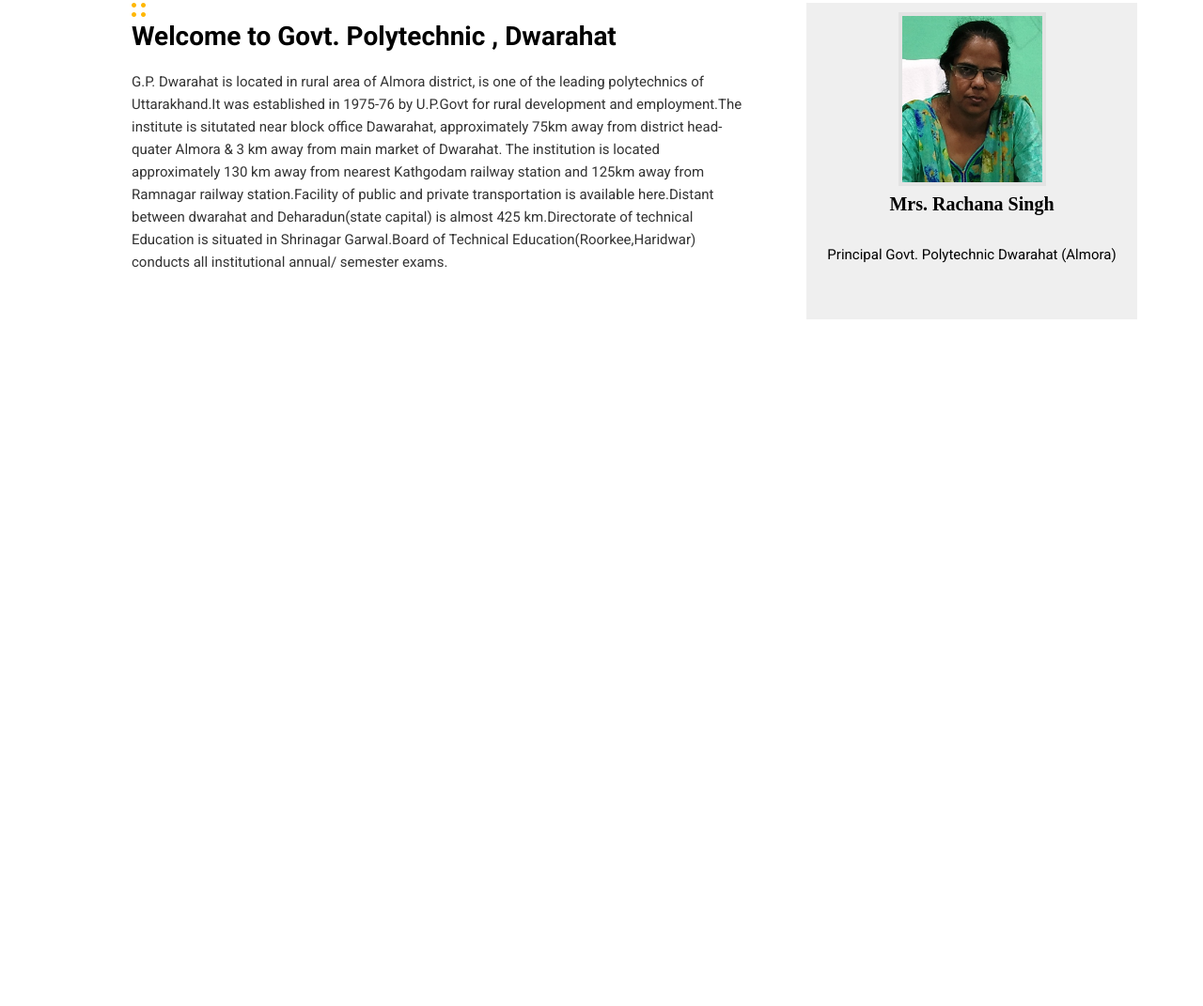
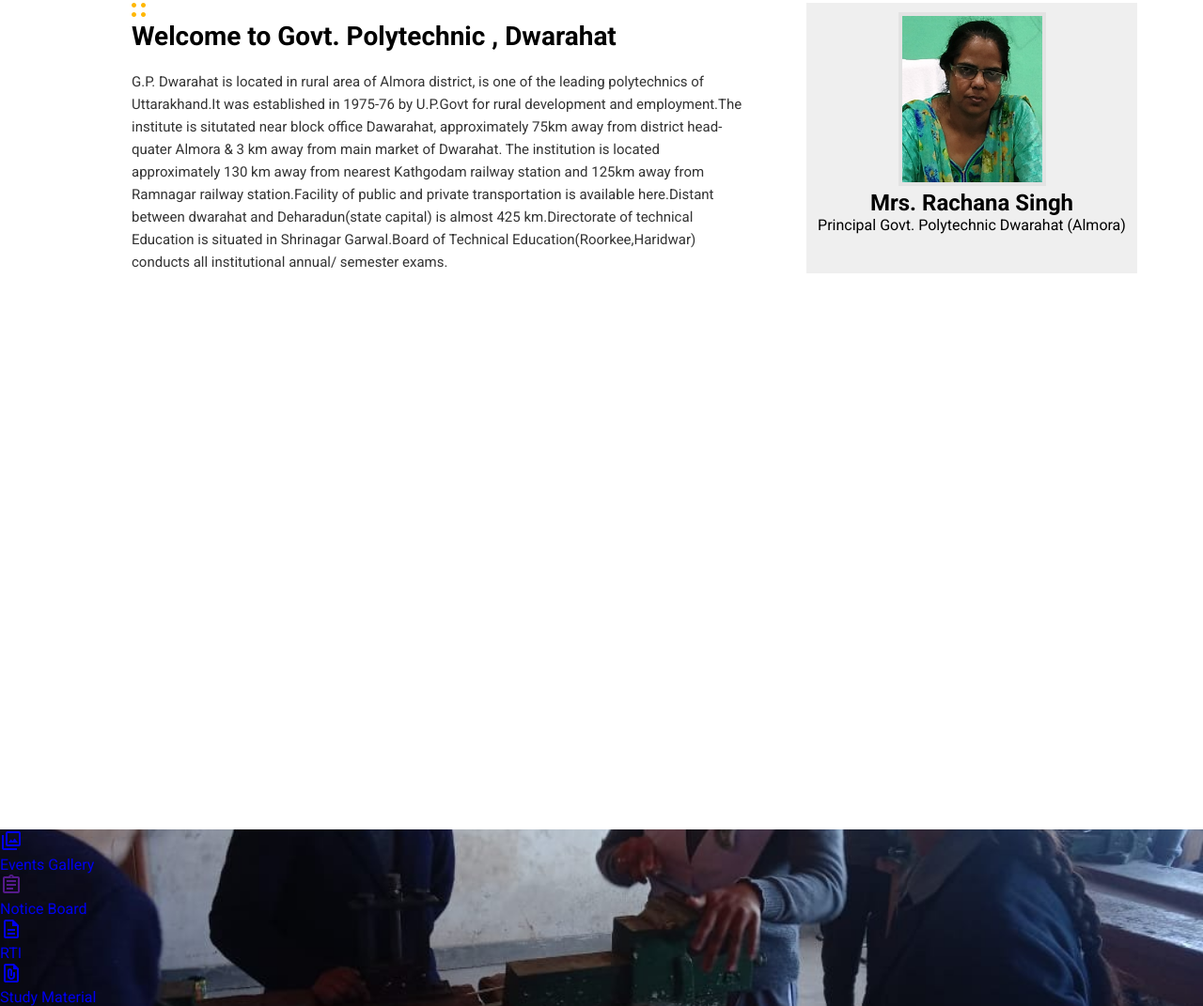
Before and after one commit to Bhupesh-joshi/GPDwarahatCollageWebsitw, a plain HTML site: page index.html in a window 1280 px wide. Shown: the part 1059-2130 px from the top of the page at 94% size. Before the commit the page ends 1942 px from the top, so only its background shows below. Drawn offline with nearby package versions, Linux system fonts and the light colour scheme.

Commit message:
section 6 done

```diff
--- a/index.html
+++ b/index.html
@@ -165,7 +165,7 @@
 
         <!-- section Six starts -->
 
-        <!-- <section class="secSix">
+        <section class="secSix">
             <div class="">
                 <div class="box">
                     <a href="#"><span class="material-symbols-outlined">
@@ -192,7 +192,7 @@
                     <p><a href="#">Study Material</a></p>
                 </div>
             </div>
-        </section> -->
+        </section>
 
         <!-- section Six End -->
 
--- a/stylesheets/mainStyle.css
+++ b/stylesheets/mainStyle.css
@@ -363,7 +363,7 @@ section nav ul.mainMenu li a:hover {
         border: 4px solid #e3e3e3;
     }
 
-    .img_principle .Princi_name {
+    /* .img_principle .Princi_name {
         font-size: 20px;
     font-weight: 700;
     line-height: 30px;
@@ -374,7 +374,7 @@ section nav ul.mainMenu li a:hover {
         margin-top: 30px;
         font-size: 15px;
         padding-bottom: 60px;
-    }
+    } */
 
 /* <!-- section five End --> */
 
```
